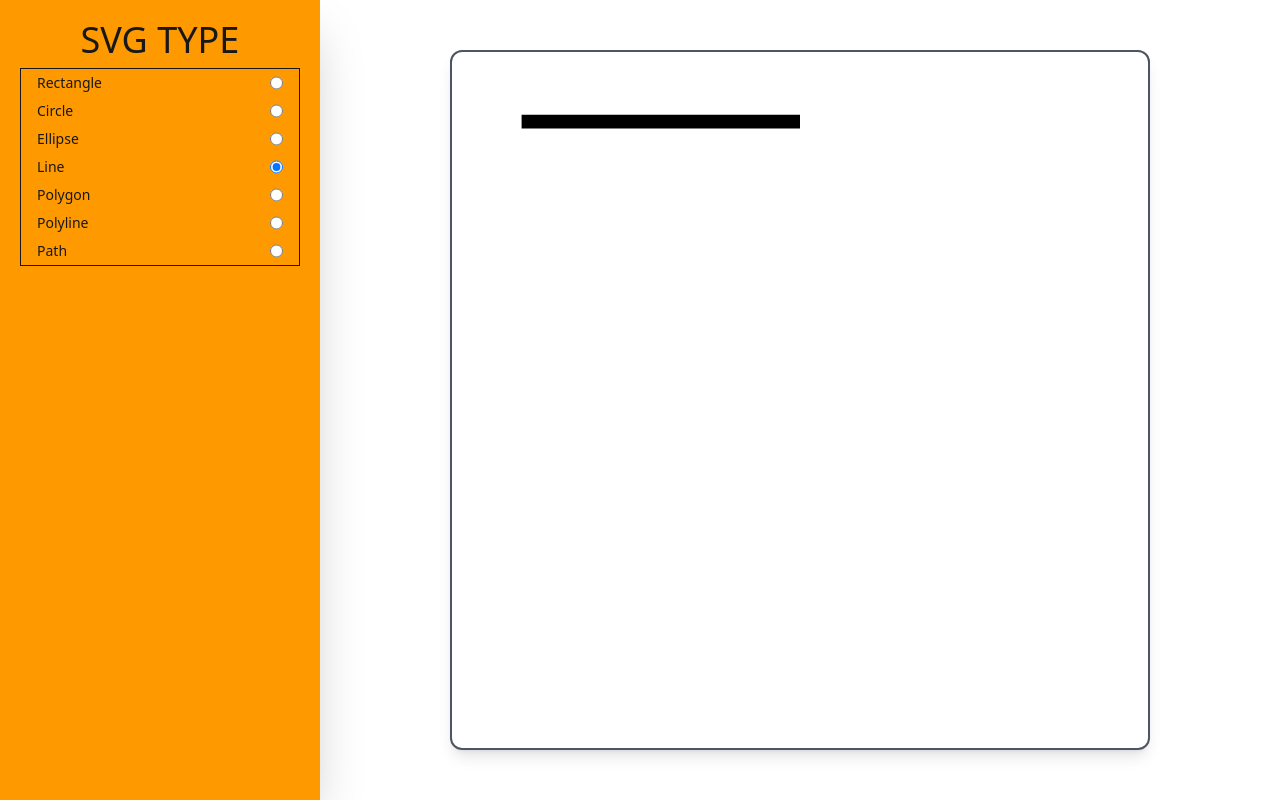
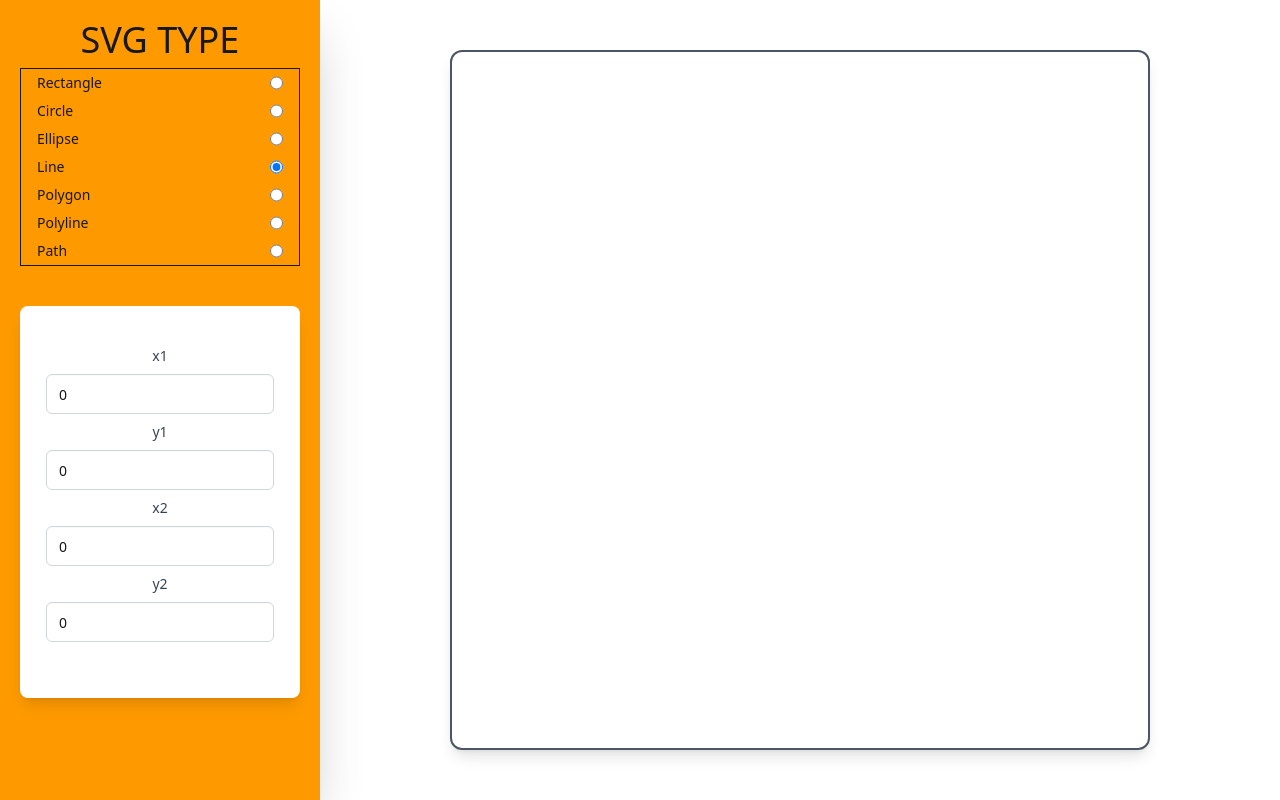
Before and after one commit to Slimboyfat-1979/svg-create, a Vue app: page / in a window 1280 px wide. Both pictures are taken after a click on the radio button 276 px from the left and 167 px from the top of the page. Built offline with nearby package versions, Linux system fonts and the light colour scheme.

Commit message:
Adding Line

```diff
--- a/src/components/LineOptions.vue
+++ b/src/components/LineOptions.vue
@@ -1,3 +1,52 @@
 <template>
+  <OptionsUi>
+    <div class="flex flex-col gap-2 mb-4">
+      <label class="text-sm font-medium text-gray-700" for="">x1</label>
+      <input
+        class="input input-bordered rounded-md px-3 py-2 border-gray-300 focus:outline-none focus:ring-2 focus:ring-orange-500 focus:border-orange-500"
+        type="Number"
+        v-model="lineAttributes.x1"
+      />
+      <label class="text-sm font-medium text-gray-700" for="">y1</label>
+      <input
+        class="input input-bordered rounded-md px-3 py-2 border-gray-300 focus:outline-none focus:ring-2 focus:ring-orange-500 focus:border-orange-500"
+        type="Number"
+        v-model="lineAttributes.y1"
+      />
+      <label class="text-sm font-medium text-gray-700" for="">x2</label>
+      <input
+        class="input input-bordered rounded-md px-3 py-2 border-gray-300 focus:outline-none focus:ring-2 focus:ring-orange-500 focus:border-orange-500"
+        type="Number"
+        v-model="lineAttributes.x2"
+      />
+      <label class="text-sm font-medium text-gray-700" for="">y2</label>
+      <input
+        class="input input-bordered rounded-md px-3 py-2 border-gray-300 focus:outline-none focus:ring-2 focus:ring-orange-500 focus:border-orange-500"
+        type="Number"
+        v-model="lineAttributes.y2"
+      />
+    </div>
+  </OptionsUi>
+</template>
 
-</template>
+<script setup>
+import OptionsUi from "./OptionsUi.vue";
+import { reactive, watch } from "vue";
+import { svgStore } from "@/stores/store";
+
+const store = svgStore();
+
+const lineAttributes = reactive({
+    x1: 0,
+    y1: 0,
+    x2: 0,
+    y2: 0
+})
+
+watch(lineAttributes, (newVal) => {
+    store.lineAttributes = {...newVal}
+    console.log(store.lineAttributes)
+})
+
+
+</script>
--- a/src/components/SvgOptions.vue
+++ b/src/components/SvgOptions.vue
@@ -32,7 +32,7 @@ import RectangleOptions from "@/ui/RectangleOptions.vue";
 import CircleOptions from "@/ui/CircleOptions.vue";
 import EllipseOptions from "@/ui/EllipseOptions.vue";
 import PolylineOptions from "@/ui/PolylineOptions.vue";
-import OptionsUi from "./OptionsUi.vue";
+import LineOptions from "./LineOptions.vue";
 
 const svgType = svgStore();
 
@@ -41,6 +41,7 @@ const componentMap = {
   Circle: CircleOptions,
   Ellipse: EllipseOptions,
   Polyline: PolylineOptions,
+  Line: LineOptions
 };
 
 const currentComponent = computed(() => {
--- a/src/components/SvgRender.vue
+++ b/src/components/SvgRender.vue
@@ -42,10 +42,10 @@
         ></polyline>
         <line
           v-if="store.svgType === 'Line'"
-          x1="10"
-          y1="10"
-          x2="50"
-          y2="10"
+          :x1="line.x1"
+          :y1="line.y1"
+          :x2="line.x2"
+          :y2="line.y2"
           stroke="black"
           stroke-width="2"
         ></line>
@@ -75,4 +75,8 @@ const ellipse = computed(() => {
 const rectangle = computed(() => {
   return store.rectAttributes;
 });
+
+const line = computed(() => {
+    return store.lineAttributes;
+})
 </script>
--- a/src/stores/store.js
+++ b/src/stores/store.js
@@ -27,6 +27,12 @@ export const svgStore = defineStore("svgTypes", {
         ry: 0,
         cx: 0,
         cy: 0
+    },
+    lineAttributes: {
+        x1: 0,
+        y1: 0,
+        x2: 0,
+        y2: 0
     }
   }),
   actions: {
```
